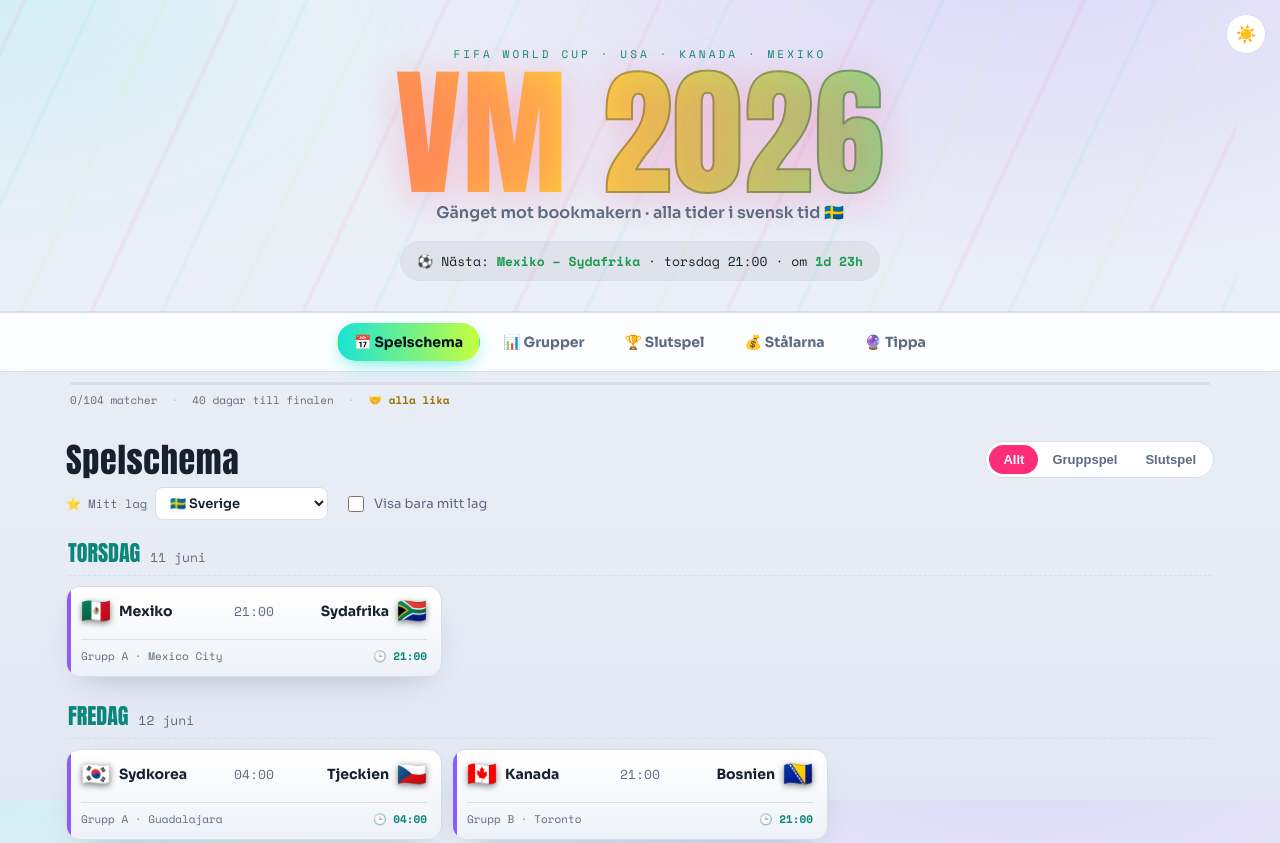
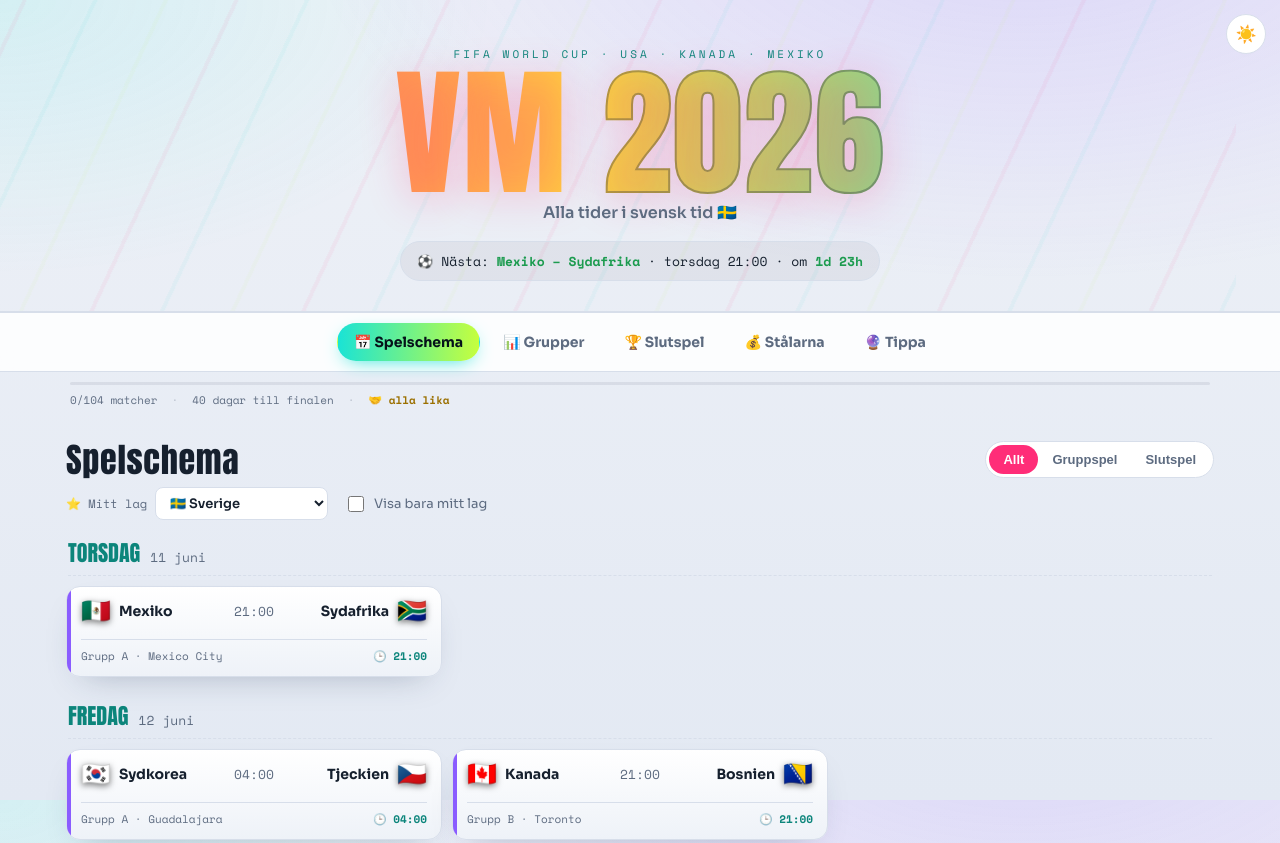
Before and after one commit to kevinnto/worldcupbets-family, a plain HTML site: page index.html in a window 1280 px wide. Shown: the top 843 px of the page. Drawn offline with nearby package versions, Linux system fonts and the light colour scheme; no server answers.

Commit message:
website update

```diff
--- a/index.html
+++ b/index.html
@@ -34,7 +34,7 @@
     <div class="hero-inner">
       <div class="hero-tag">FIFA WORLD CUP · USA · KANADA · MEXIKO</div>
       <h1 class="hero-title">VM&nbsp;<span class="yr">2026</span></h1>
-      <p class="hero-sub">Gänget mot bookmakern · alla tider i svensk tid 🇸🇪</p>
+      <p class="hero-sub">Alla tider i svensk tid 🇸🇪</p>
       <div id="countdown" class="countdown-chip">⚽ Laddar nästa match…</div>
     </div>
   </header>
```
